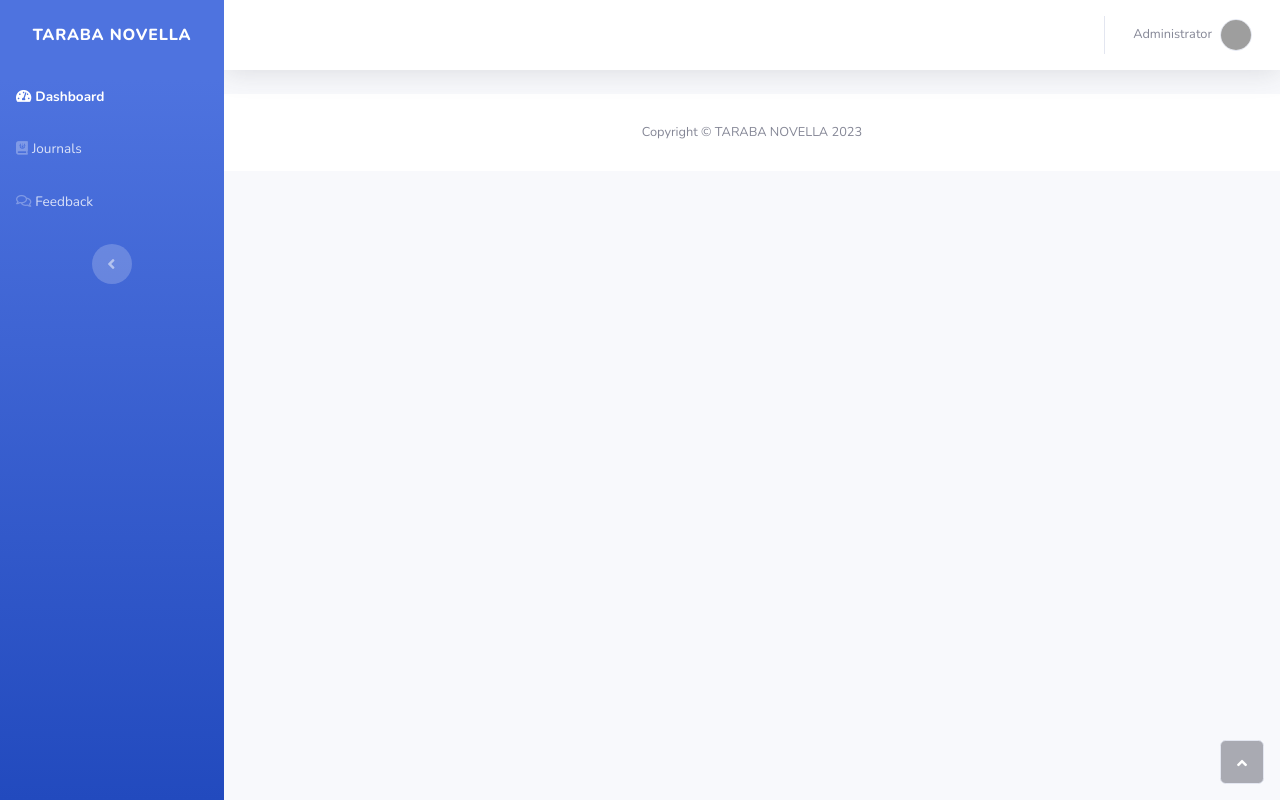
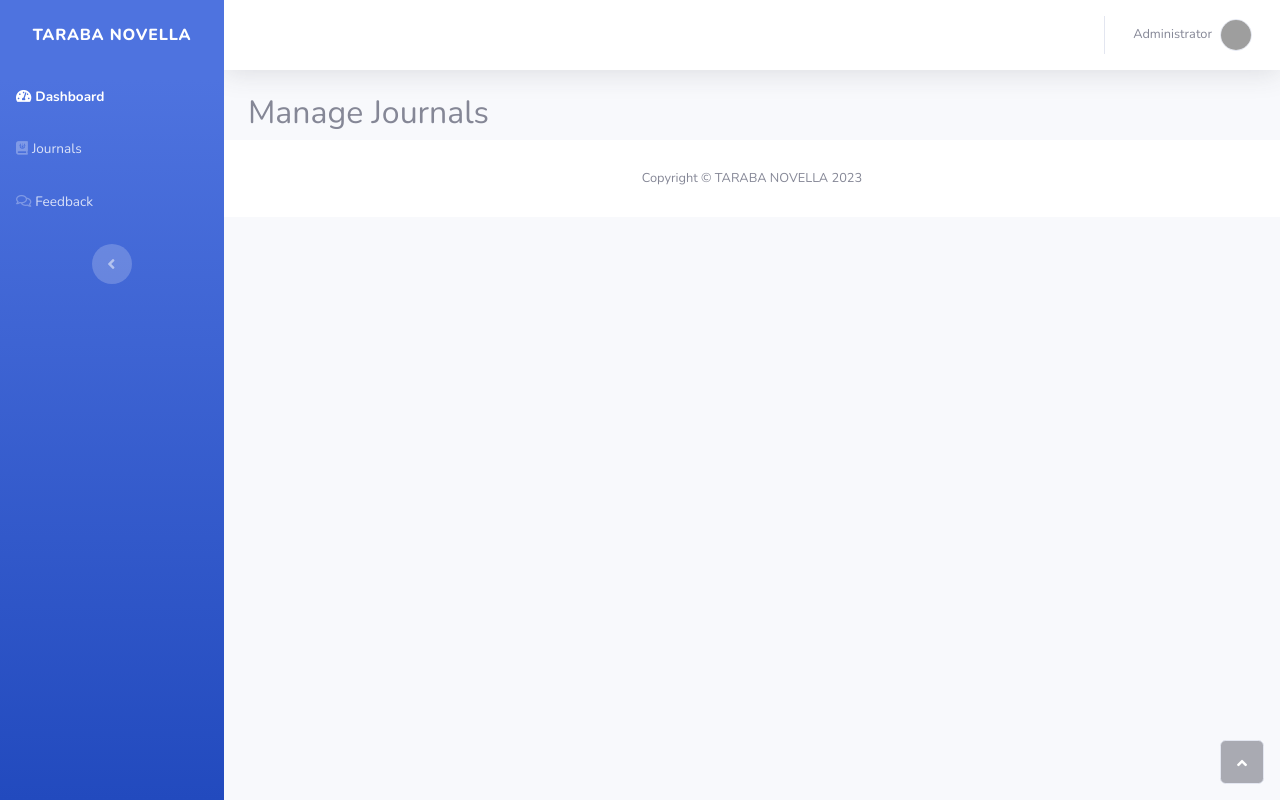
Before and after one commit to ShuaibuPassionateProgrammer/tarabanovella, a PHP site: page /tarabanovella/admin/journal.php in a window 1280 px wide. Run offline with PHP 8.4, Linux system fonts and the light colour scheme; the visitor is signed in with stand-in values (Sample User, id 1); some libraries are stand-ins or nearby versions; grey boxes are pictures that could not be loaded.

Commit message:
The main container is added to the journal

```diff
--- a/admin/journal.php
+++ b/admin/journal.php
@@ -3,4 +3,12 @@
 <?php require('includes/sidebar.php'); ?>
 <?php require('includes/topbar.php'); ?>
 
+<div class="container">
+    <div class="row">
+        <div class="col-md-12">
+            <h2>Manage Journals</h2>
+        </div>
+    </div>
+</div>
+
 <?php require('includes/footer.php'); ?>
```
